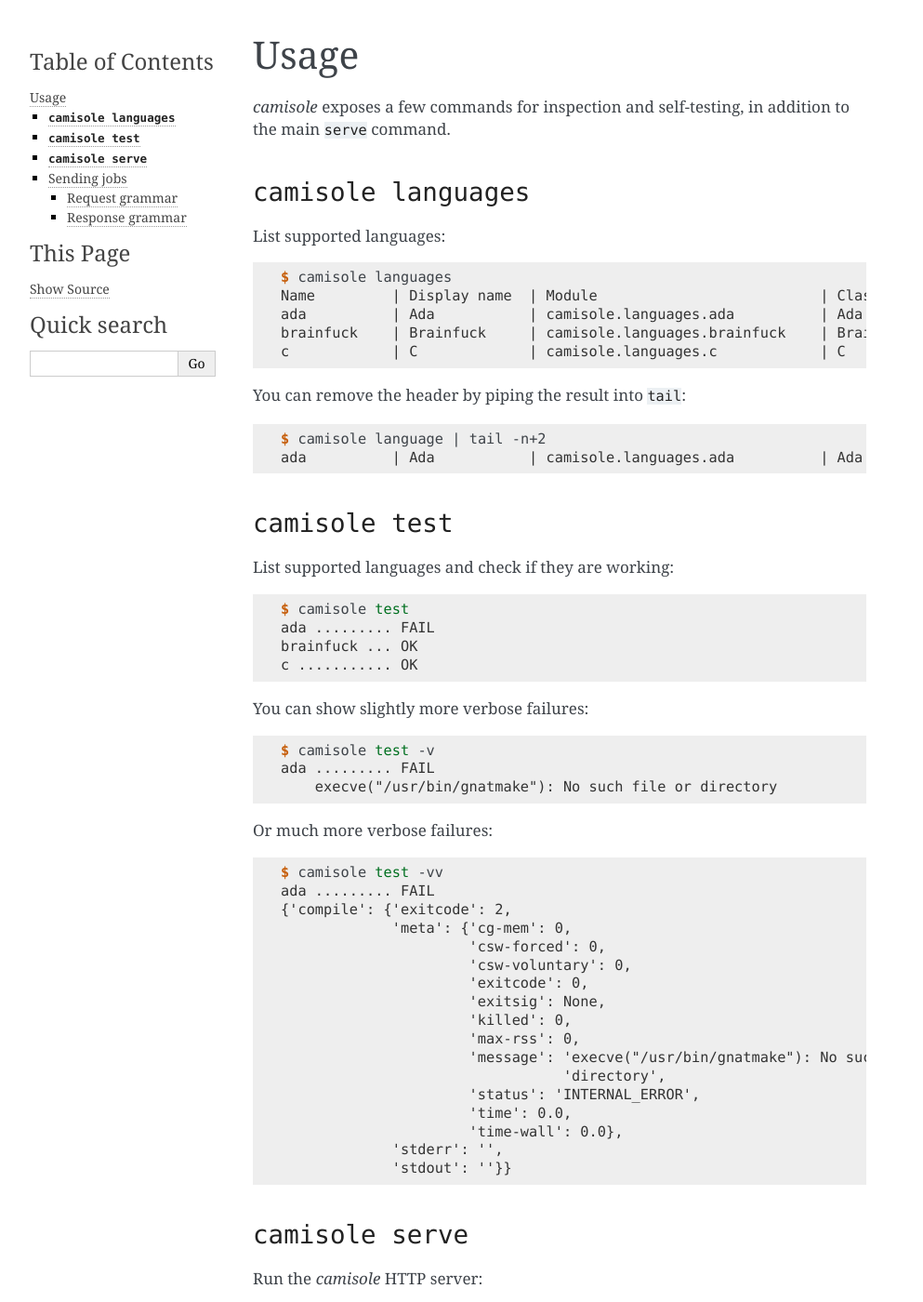
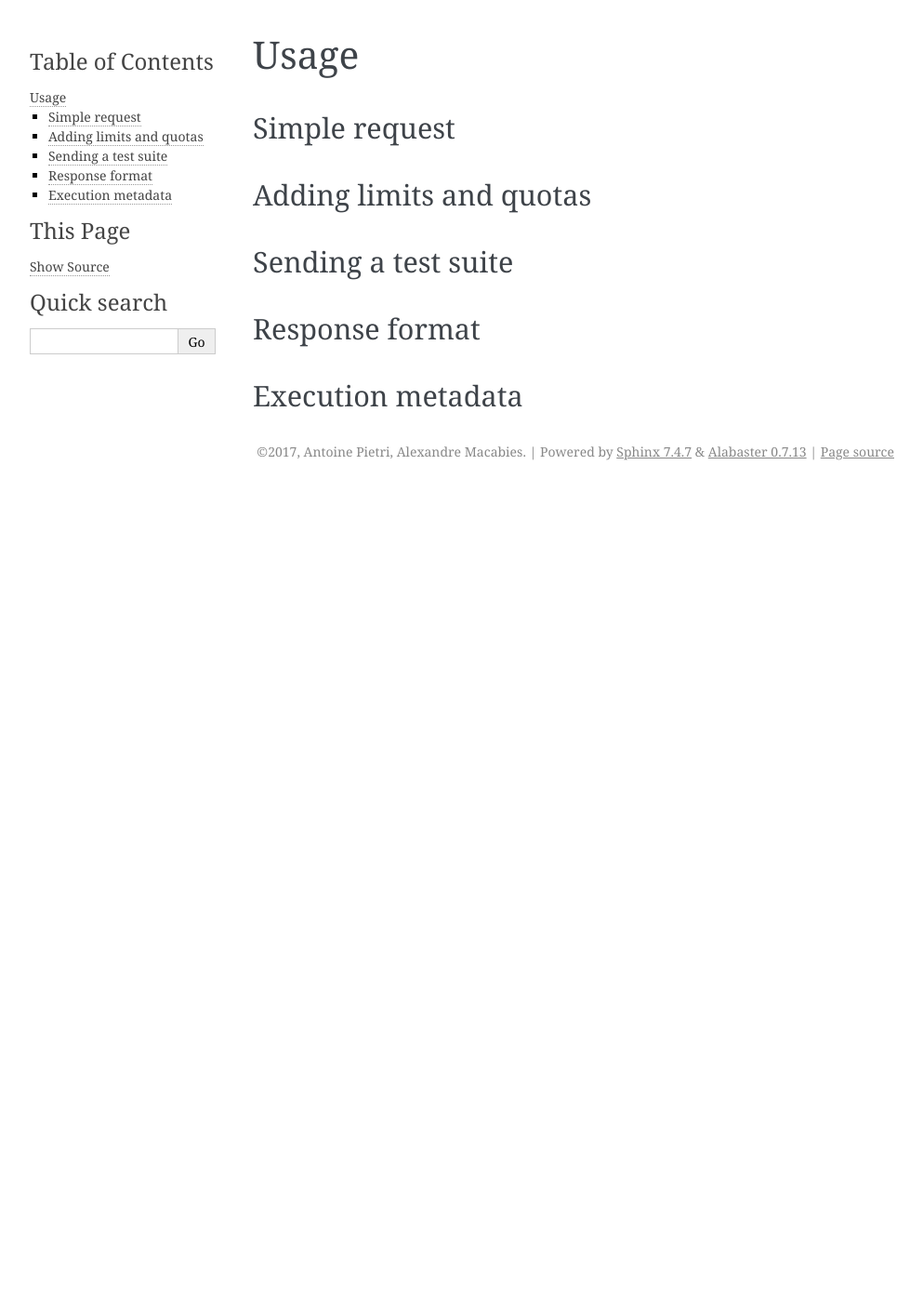
Before and after one commit to prologin/camisole, a Sphinx documentation site: the page built from doc/usage.rst, in a window 1280 px wide and 1400 px high. Shown: the whole window at 93% size, without its empty margins (148-1141 px from the left). Built offline with Sphinx 7.4.7, drawn with Linux system fonts in a browser that asks for light colours; pages that are not in the unit, such as notebooks, are missing from menus; some of the changed text lies outside the part shown.

```diff
--- a/doc/configuration.rst
+++ /dev/null
@@ -1,4 +0,0 @@
-Configuration
-=============
-
-TODO
--- a/doc/usage.rst
+++ b/doc/usage.rst
@@ -1,96 +1,17 @@
 Usage
 =====
 
-.. highlight:: console
+Simple request
+--------------
 
-|project| exposes a few commands for inspection and self-testing, in addition
-to the main ``serve`` command.
+Adding limits and quotas
+------------------------
 
-.. _usage-languages:
+Sending a test suite
+--------------------
 
-``camisole languages``
-----------------------
+Response format
+---------------
 
-List supported languages::
-
-    $ camisole languages
-    Name         | Display name  | Module                          | Class name
-    ada          | Ada           | camisole.languages.ada          | Ada
-    brainfuck    | Brainfuck     | camisole.languages.brainfuck    | Brainfuck
-    c            | C             | camisole.languages.c            | C
-
-
-You can remove the header by piping the result into ``tail``::
-
-    $ camisole language | tail -n+2
-    ada          | Ada           | camisole.languages.ada          | Ada
-
-.. _usage-test:
-
-``camisole test``
------------------
-
-List supported languages and check if they are working::
-
-    $ camisole test
-    ada ......... FAIL
-    brainfuck ... OK
-    c ........... OK
-
-You can show slightly more verbose failures::
-
-    $ camisole test -v
-    ada ......... FAIL
-        execve("/usr/bin/gnatmake"): No such file or directory
-
-Or much more verbose failures::
-
-    $ camisole test -vv
-    ada ......... FAIL
-    {'compile': {'exitcode': 2,
-                 'meta': {'cg-mem': 0,
-                          'csw-forced': 0,
-                          'csw-voluntary': 0,
-                          'exitcode': 0,
-                          'exitsig': None,
-                          'killed': 0,
-                          'max-rss': 0,
-                          'message': 'execve("/usr/bin/gnatmake"): No such file or '
-                                     'directory',
-                          'status': 'INTERNAL_ERROR',
-                          'time': 0.0,
-                          'time-wall': 0.0},
-                 'stderr': '',
-                 'stdout': ''}}
-
-
-``camisole serve``
+Execution metadata
 ------------------
-
-Run the |project| HTTP server::
-
-    $ camisole serve
-
-Host and port are customizable::
-
-    $ camisole serve -h 0.0.0.0 -p 9000
-
-Sending jobs
-------------
-
-TODO::
-
-    $ curl
-
-.. highlight:: python
-
-TODO::
-
-    import requests
-    requests.get()
-
-Request grammar
-***************
-
-Response grammar
-****************
```
Also changed, not shown: README.rst (+18 -84 lines), doc/commands.rst (added, +77 -0 lines), doc/dev.rst (added, +15 -0 lines), doc/faq.rst (added, +29 -0 lines), doc/index.rst (+11 -8 lines), doc/installation.rst (+12 -7 lines).
